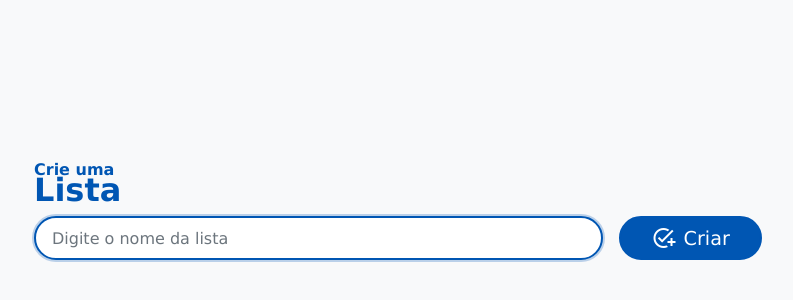
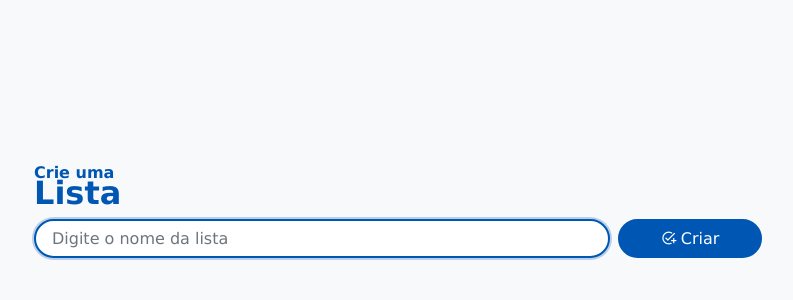
Before and after one commit to mateusaraujos/mini-app-lista, a plain HTML site: page index.html in a window 1280 px wide. Shown: the part 190-490 px from the top of the page, without its empty margins (242-1035 px from the left). Drawn offline with nearby package versions, Linux system fonts and the light colour scheme.

Commit message:
style: update buttons and spaces

```diff
--- a/pages/list.css
+++ b/pages/list.css
@@ -130,7 +130,7 @@
     align-items: center;
     gap: 8px;
     font-size: 1.25rem;
-    padding: 8px;
+    padding: 8px 32px;
     border: 2px solid var(--color-primary);
     border-radius: 24px;
     background-color: var(--color-surface);
--- a/style.css
+++ b/style.css
@@ -177,7 +177,7 @@ input {
 #title-form {
   display: flex;
   flex-direction: column;
-  gap: 16px;
+  gap: 8px;
 }
 
 #title-form #title {
@@ -205,11 +205,11 @@ input {
   display: flex;
   justify-content: center;
   align-items: center;
-  gap: 8px;
+  gap: 4px;
   padding: 8px 16px;
   border: 2px solid var(--color-primary);
   border-radius: 480px;
-  font-size: 1.2rem;
+  font-size: 1rem;
   background-color: var(--color-primary);
   color: var(--text-inverted);
   transition: background-color 0.3s;
@@ -222,6 +222,10 @@ input {
 
 #title-form button:focus {
   box-shadow: var(--shadow-blue);
+}
+
+#title-form button span:first-child {
+  font-size: 1rem;
 }
 
 @media (max-width: 768px) {
@@ -237,7 +241,7 @@ input {
 
   .container main {
     margin: 0;
-    width: 70vw;
+    width: 60vw;
     text-align: left;
   }
 
@@ -252,7 +256,6 @@ input {
 
 @media (min-width: 1024px) {
   .container main {
-    width: 60vw;
     max-width: 1024px;
   }
 
```
